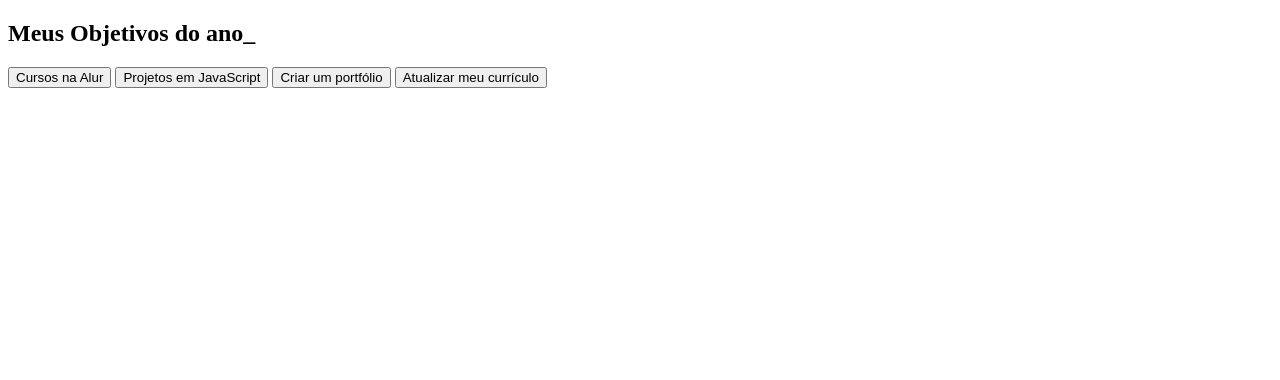
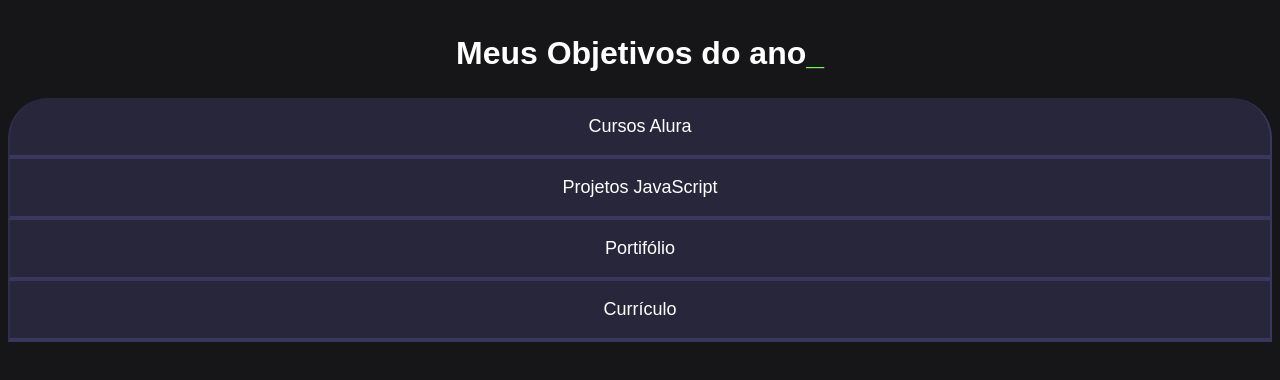
Before and after one commit to BerAbreu12/mtmII_3BC, a plain HTML site: page index.html in a window 1280 px wide. Drawn offline with Linux system fonts and the light colour scheme.

Commit message:
Add files via upload
Aula 02

```diff
--- a/index.html
+++ b/index.html
@@ -1,26 +1,22 @@
 <!DOCTYPE html>
-
-<html lang="en">
+<html lang="pt-br">
 
 <head>
     <meta charset="UTF-8">
-    <meta http-equiv="X-UA-Compatible" content="IE=edge">
     <meta name="viewport" content="width=device-width, initial-scale=1.0">
-    <title> Metas do ano</title>
-    <link rel=”stylesheet” href=”style.css”>
+    <title>Meus objetivos do ano_</title>
+    <link rel="stylesheet" href="style.css">
 </head>
 
 <body>
-    <section class=”conteudo-principal”></section>
-    <h2 class="titulo-principal">Meus Objetivos do ano<span>_</span> </h2>
-
-    <div class=”botoes”>
-        <button class=”botao”> Cursos na Alur </button>
-        <button class=”botao”> Projetos em JavaScript</button>
-        <button class=”botao”> Criar um portfólio</button>
-        <button class=”botao”> Atualizar meu currículo</button>
+    <section class="conteudo-principal"> </section>
+    <h2 class="titulo-principal"> Meus Objetivos do ano<span>_</span> </h2>
+    <div class="botoes">
+        <button class="botao"> Cursos Alura </button>
+        <button class="botao"> Projetos JavaScript </button>
+        <button class="botao"> Portifólio </button>
+        <button class="botao"> Currículo </button>
     </div>
-
 </body>
 
 </html>
--- a/style.css
+++ b/style.css
@@ -1,7 +1,7 @@
-@import url(‘https://fonts.googleapis.com/css2?family=Chakra+Petch:wght@400;700&display=swap’);
+/*AULA 01*/
 
 :root {
-    --cor-de-fundo: #1E1E1E;
+    --cor-de-fundo: #161618;
     --verde: #6FFF57;
     --branco: #FFFFFF;
     --botao-ativo: #3A375E;
@@ -9,14 +9,18 @@
     --texto-fundo: rgba(58, 55, 94, 0.3);
 }
 
+/* @import url('https://fonts.googleapis.com/css?family=Chakra+Petch:wgth@400:700&display=swap') */
 
-body {
+body{
     background-color: var(--cor-de-fundo);
     color: var(--branco);
     font-family: 'Chakra Petch', sans-serif;
 }
 
-.conteudo-principal { display: flex;
+/*AULA 02*/
+
+.conteudo-principal {
+    display: flex;
     flex-direction: column;
     justify-content: center;
     align-items: center;
@@ -25,18 +29,19 @@ body {
     margin: 0 auto;
 }
 
-.titulo-principal {
+.titulo-principal{
     text-align: center;
     width: 100%;
     font-size: 32px;
 }
 
-.titulo-principal span {
+.titulo-principal span{
     color: var(--verde);
 }
 
-.botao {
-    font-family: "Crakra Petch", sans-serif;
+/* ESTILIZAÇÃO DO BOTÃO */
+.botao{
+    font-family: "Chakra Petch", sans-serif;
     background-color: var(--botao-inativo);
     color: var(--branco);
     display: flex;
@@ -45,4 +50,17 @@ body {
     font-size: 18px;
     align-items: center;
     width: 100%;
+    border-bottom: 4px solid var(--botao-ativo);
+    border-left: 2px solid var(--botao-inativo);
+    border-right: 2px solid var(--botao-ativo);
+    border-top: none;
 }
+
+.botoes {
+    display: block;
+}
+
+/*ARREDONDAR OS CANTOS DA BARRA DE BOTOES EM TELAS MENORES*/
+.botao:first-child{
+    border-radius: 40px 40px 0 0;
+}
```
